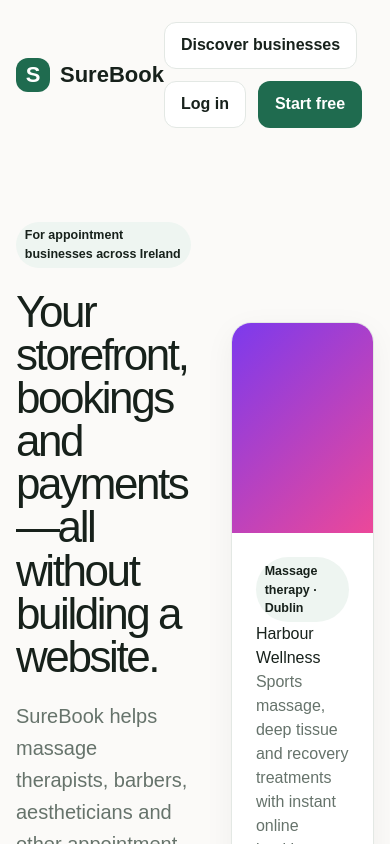
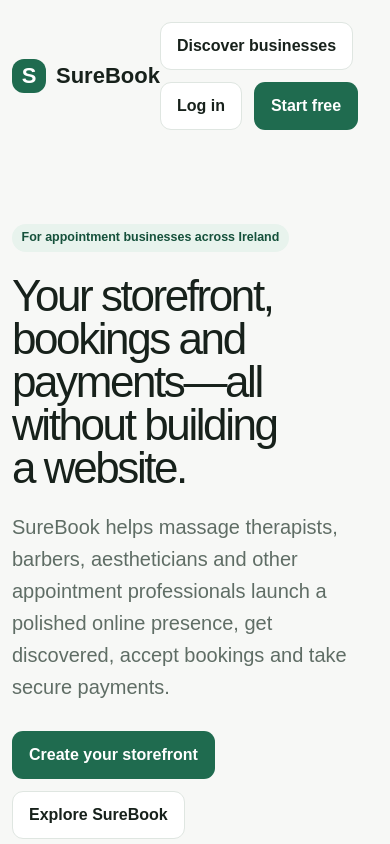
Before and after one commit to TooTechnical/SureBook, a Next.js app: page / in a window 390 px wide. Shown: the top 844 px of the page. Built offline with nearby package versions, Linux system fonts and the light colour scheme.

Commit message:
feat(ui): polish responsive product experience (#10)

```diff
--- a/src/app/(auth)/login/page.tsx
+++ b/src/app/(auth)/login/page.tsx
@@ -1,4 +1,4 @@
 import Link from "next/link";
 import { Logo } from "@/components/Logo";
 import { loginAction } from "@/actions/auth";
-export default async function Login({searchParams}:{searchParams:Promise<{error?:string}>}){const q=await searchParams;return <main className="container" style={{padding:"42px 0"}}><Logo/><div className="card" style={{maxWidth:480,margin:"70px auto",padding:28}}><h1>Welcome back</h1><p style={{color:"var(--muted)"}}>Run today’s diary and protect every booking.</p>{q.error&&<p style={{color:"#a11"}}>The email or password was incorrect.</p>}<form action={loginAction} style={{display:"grid",gap:16}}><label><span className="label">Email</span><input className="input" name="email" type="email" required/></label><label><span className="label">Password</span><input className="input" name="password" type="password" required/></label><button className="btn btn-primary">Log in</button></form><p>New to SureBook? <Link href="/signup"><strong>Create an account</strong></Link></p></div></main>}
+export default async function Login({searchParams}:{searchParams:Promise<{error?:string}>}){const q=await searchParams;return <main className="container" style={{padding:"32px 0"}}><Logo/><div className="card" style={{maxWidth:480,margin:"clamp(34px,8vw,70px) auto",padding:"clamp(22px,5vw,32px)"}}><h1>Welcome back</h1><p style={{color:"var(--muted)"}}>Run today’s diary and protect every booking.</p>{q.error&&<p className="alert" role="alert">The email or password was incorrect.</p>}<form action={loginAction} style={{display:"grid",gap:16}}><label><span className="label">Email</span><input className="input" name="email" type="email" autoComplete="email" required/></label><label><span className="label">Password</span><input className="input" name="password" type="password" autoComplete="current-password" required/></label><button className="btn btn-primary">Log in</button></form><p>New to SureBook? <Link href="/signup"><strong>Create an account</strong></Link></p></div></main>}
--- a/src/app/(auth)/signup/page.tsx
+++ b/src/app/(auth)/signup/page.tsx
@@ -1,4 +1,4 @@
 import Link from "next/link";
 import { Logo } from "@/components/Logo";
 import { signupAction } from "@/actions/auth";
-export default async function Signup({searchParams}:{searchParams:Promise<{error?:string}>}){const q=await searchParams;return <main className="container" style={{padding:"42px 0"}}><Logo/><div className="card" style={{maxWidth:520,margin:"50px auto",padding:28}}><h1>Create your salon workspace</h1><p style={{color:"var(--muted)"}}>You can configure staff, services and deposits after signup.</p>{q.error&&<p style={{color:"#a11"}}>An account with that email already exists.</p>}<form action={signupAction} style={{display:"grid",gap:16}}><label><span className="label">Salon name</span><input className="input" name="name" required/></label><label><span className="label">Business phone</span><input className="input" name="phone" required/></label><label><span className="label">Email</span><input className="input" name="email" type="email" required/></label><label><span className="label">Password</span><input className="input" name="password" type="password" minLength={8} required/></label><button className="btn btn-primary">Create workspace</button></form><p>Already registered? <Link href="/login"><strong>Log in</strong></Link></p></div></main>}
+export default async function Signup({searchParams}:{searchParams:Promise<{error?:string}>}){const q=await searchParams;return <main className="container" style={{padding:"32px 0"}}><Logo/><div className="card" style={{maxWidth:520,margin:"clamp(28px,6vw,50px) auto",padding:"clamp(22px,5vw,32px)"}}><h1>Create your salon workspace</h1><p style={{color:"var(--muted)"}}>You can configure staff, services and deposits after signup.</p>{q.error&&<p className="alert" role="alert">An account with that email already exists.</p>}<form action={signupAction} style={{display:"grid",gap:16}}><label><span className="label">Salon name</span><input className="input" name="name" autoComplete="organization" required/></label><label><span className="label">Business phone</span><input className="input" name="phone" type="tel" autoComplete="tel" required/></label><label><span className="label">Email</span><input className="input" name="email" type="email" autoComplete="email" required/></label><label><span className="label">Password</span><input className="input" name="password" type="password" autoComplete="new-password" minLength={8} aria-describedby="password-help" required/><small id="password-help" style={{color:"var(--muted)"}}>Use at least 8 characters.</small></label><button className="btn btn-primary">Create workspace</button></form><p>Already registered? <Link href="/login"><strong>Log in</strong></Link></p></div></main>}
--- a/src/app/dashboard/layout.tsx
+++ b/src/app/dashboard/layout.tsx
@@ -1,3 +1,3 @@
 import { DashboardNav } from "@/components/DashboardNav";
 import { requireSession } from "@/lib/session";
-export default async function DashboardLayout({children}:{children:React.ReactNode}){await requireSession();return <div style={{display:"grid",gridTemplateColumns:"240px minmax(0,1fr)",minHeight:"100vh"}}><DashboardNav/><main style={{padding:"32px",minWidth:0}}>{children}</main></div>}
+export default async function DashboardLayout({children}:{children:React.ReactNode}){await requireSession();return <div className="dashboard-shell"><DashboardNav/><main className="dashboard-main" id="main-content">{children}</main></div>}
--- a/src/app/discover/page.tsx
+++ b/src/app/discover/page.tsx
@@ -33,7 +33,7 @@
       <div className="container" style={{ padding: "42px 0 80px" }}>
         <div style={{ maxWidth: 780, marginBottom: 30 }}><span className="badge">SureBook discovery</span><h1 style={{ fontSize: "clamp(42px,7vw,72px)", letterSpacing: "-.05em", lineHeight: 1.02 }}>Find trusted local services and book instantly.</h1><p style={{ fontSize: 19, color: "var(--muted)" }}>Explore verified appointment businesses across Ireland. Compare services, prices, photos and customer reviews before booking securely.</p></div>
 
-        <form className="card" style={{ padding: 18, display: "grid", gridTemplateColumns: "2fr 1fr 1fr auto", gap: 12, marginBottom: 30 }}>
+        <form className="card filter-grid" style={{ padding: 18, marginBottom: 30 }} role="search">
           <label><span className="label">What do you need?</span><input className="input" name="q" defaultValue={params.q || ""} placeholder="Sports massage, fade, facial..." /></label>
           <label><span className="label">Category</span><select className="input" name="category" defaultValue={category}>{categories.map((item) => <option key={item}>{item}</option>)}</select></label>
           <label><span className="label">County or city</span><input className="input" name="county" defaultValue={params.county || ""} placeholder="Dublin" /></label>
@@ -42,7 +42,7 @@
 
         <div style={{ display: "flex", justifyContent: "space-between", alignItems: "center", marginBottom: 18 }}><h2 style={{ margin: 0 }}>{filtered.length} business{filtered.length === 1 ? "" : "es"} found</h2>{(query || county || category !== "All") && <a href="/discover">Clear filters</a>}</div>
 
-        {filtered.length === 0 ? <section className="card" style={{ padding: 40, textAlign: "center" }}><h2>No matching storefronts yet</h2><p>Try a broader service, category or location.</p></section> : <div style={{ display: "grid", gridTemplateColumns: "repeat(auto-fit,minmax(300px,1fr))", gap: 20 }}>{filtered.map((business) => {
+        {filtered.length === 0 ? <section className="card empty-state"><h2>No matching storefronts yet</h2><p>Try a broader service, category or location.</p><a className="btn btn-secondary" href="/discover">Clear all filters</a></section> : <div style={{ display: "grid", gridTemplateColumns: "repeat(auto-fit,minmax(min(300px,100%),1fr))", gap: 20 }}>{filtered.map((business) => {
           const approved = business.reviews.filter((review) => review.approved);
           const rating = approved.length ? approved.reduce((sum, review) => sum + review.rating, 0) / approved.length : null;
           const activeServices = business.services.filter((service) => service.active);
--- a/src/app/globals.css
+++ b/src/app/globals.css
@@ -1,21 +1,73 @@
 @import "tailwindcss";
 
-:root { --background:#fbfaf8; --foreground:#17211b; --card:#ffffff; --muted:#66736b; --accent:#1f6b4f; --accent-strong:#15513b; --line:#e3e8e4; }
+:root { --background:#f7f8f6; --foreground:#17211b; --card:#ffffff; --muted:#5f6d65; --accent:#1f6b4f; --accent-strong:#15513b; --accent-soft:#e8f3ed; --danger:#a72b2b; --danger-soft:#fff0f0; --line:#dfe6e1; --focus:#86c7ad; --shadow:0 10px 32px rgba(20,40,30,.07); }
 * { box-sizing: border-box; }
-body { margin:0; background:var(--background); color:var(--foreground); font-family:Arial, Helvetica, sans-serif; }
+html { color-scheme:light; scroll-behavior:smooth; }
+body { margin:0; min-width:320px; overflow-x:hidden; background:var(--background); color:var(--foreground); font-family:Arial, Helvetica, sans-serif; line-height:1.5; -webkit-font-smoothing:antialiased; }
 a { color:inherit; text-decoration:none; }
 button,input,select,textarea { font:inherit; }
+button:focus-visible,a:focus-visible,input:focus-visible,select:focus-visible,textarea:focus-visible { outline:3px solid var(--focus); outline-offset:2px; }
+img { max-width:100%; }
+h1,h2,h3 { text-wrap:balance; }
+p { text-wrap:pretty; }
 .container { width:min(1180px, calc(100% - 32px)); margin-inline:auto; }
-.card { background:var(--card); border:1px solid var(--line); border-radius:20px; box-shadow:0 8px 30px rgba(20,40,30,.05); }
-.btn { display:inline-flex; align-items:center; justify-content:center; gap:.5rem; min-height:42px; padding:.65rem 1rem; border-radius:12px; border:1px solid transparent; cursor:pointer; font-weight:700; }
+.card { background:var(--card); border:1px solid var(--line); border-radius:18px; box-shadow:var(--shadow); }
+.btn { display:inline-flex; align-items:center; justify-content:center; gap:.5rem; min-height:44px; padding:.68rem 1rem; border-radius:11px; border:1px solid transparent; cursor:pointer; font-weight:700; transition:background-color .15s ease,border-color .15s ease,transform .15s ease; }
+.btn:active { transform:translateY(1px); }
+.btn:disabled { cursor:not-allowed; opacity:.55; }
 .btn-primary { background:var(--accent); color:white; }
 .btn-primary:hover { background:var(--accent-strong); }
-.btn-secondary { background:white; border-color:var(--line); }
-.input { width:100%; min-height:44px; border:1px solid #cfd8d2; border-radius:12px; padding:.7rem .8rem; background:white; }
+.btn-secondary { background:white; border-color:var(--line); color:var(--foreground); }
+.btn-secondary:hover { background:#f3f6f4; border-color:#c8d3cc; }
+.btn-danger { background:var(--danger); color:white; }
+.input { width:100%; min-height:46px; border:1px solid #c7d1ca; border-radius:11px; padding:.72rem .82rem; background:white; color:var(--foreground); }
+.input:hover { border-color:#aebdb3; }
+.input::placeholder { color:#829087; }
 .label { display:block; font-size:.86rem; font-weight:700; margin-bottom:.35rem; }
 .grid-auto { display:grid; grid-template-columns:repeat(auto-fit,minmax(220px,1fr)); gap:1rem; }
-.table-wrap { overflow:auto; }
+.table-wrap { overflow:auto; max-width:100%; border-radius:12px; }
 table { width:100%; border-collapse:collapse; }
 th,td { text-align:left; padding:.9rem; border-bottom:1px solid var(--line); white-space:nowrap; }
 th { font-size:.78rem; color:var(--muted); text-transform:uppercase; letter-spacing:.06em; }
-.badge { display:inline-flex; padding:.28rem .55rem; border-radius:999px; background:#eef5f1; font-size:.78rem; font-weight:700; }
+.badge { display:inline-flex; align-items:center; padding:.3rem .6rem; border-radius:999px; background:var(--accent-soft); color:var(--accent-strong); font-size:.78rem; font-weight:700; }
+.page-header { display:flex; justify-content:space-between; align-items:flex-end; gap:16px; margin-bottom:24px; }
+.page-header h1 { margin:0 0 5px; font-size:clamp(2rem,4vw,2.6rem); letter-spacing:-.035em; }
+.page-header p { margin:0; color:var(--muted); }
+.dashboard-shell { display:grid; grid-template-columns:248px minmax(0,1fr); min-height:100vh; }
+.dashboard-main { min-width:0; padding:32px; }
+.dashboard-nav { position:sticky; top:0; height:100vh; padding:22px; border-right:1px solid var(--line); background:white; overflow-y:auto; }
+.dashboard-nav-links { display:grid; gap:5px; margin-top:32px; }
+.dashboard-nav-link { justify-content:flex-start; border-color:transparent; box-shadow:none; }
+.mobile-only { display:none; }
+.responsive-split { display:grid; grid-template-columns:1.1fr .9fr; gap:40px; align-items:center; }
+.filter-grid { display:grid; grid-template-columns:2fr 1fr 1fr auto; gap:12px; }
+.empty-state { padding:48px 24px; text-align:center; color:var(--muted); }
+.empty-state h2 { margin-top:0; color:var(--foreground); }
+.alert { border:1px solid #edb9b9; border-radius:11px; padding:12px 14px; background:var(--danger-soft); color:#7f2020; }
+.skeleton { position:relative; overflow:hidden; min-height:80px; background:#e8ede9; border-radius:14px; }
+.skeleton::after { content:""; position:absolute; inset:0; transform:translateX(-100%); background:linear-gradient(90deg,transparent,rgba(255,255,255,.65),transparent); animation:skeleton 1.4s infinite; }
+@keyframes skeleton { to { transform:translateX(100%); } }
+
+@media (prefers-reduced-motion:reduce) { html { scroll-behavior:auto; } *,*::before,*::after { animation-duration:.01ms!important; animation-iteration-count:1!important; transition-duration:.01ms!important; } }
+@media (max-width:900px) {
+  .dashboard-shell { display:block; padding-bottom:76px; }
+  .dashboard-main { padding:24px 20px; }
+  .dashboard-nav { position:fixed; z-index:50; top:auto; right:0; bottom:0; left:0; width:auto; height:auto; min-height:0; padding:8px max(10px,env(safe-area-inset-right)) calc(8px + env(safe-area-inset-bottom)) max(10px,env(safe-area-inset-left)); border-top:1px solid var(--line); border-right:0; overflow-x:auto; }
+  .dashboard-nav>a,.dashboard-nav>form { display:none; }
+  .dashboard-nav-links { display:flex; gap:5px; margin:0; min-width:max-content; }
+  .dashboard-nav-link { min-width:68px; padding:7px 8px; flex-direction:column; gap:2px; font-size:.69rem; }
+  .dashboard-nav-link:nth-child(n+7) { display:none; }
+  .responsive-split { grid-template-columns:1fr; gap:28px; }
+  .filter-grid { grid-template-columns:1fr 1fr; }
+}
+@media (max-width:600px) {
+  .container { width:min(100% - 24px,1180px); }
+  .dashboard-main { padding:20px 14px; }
+  .page-header { align-items:stretch; flex-direction:column; }
+  .grid-auto { grid-template-columns:1fr; }
+  .filter-grid { grid-template-columns:1fr; }
+  .filter-grid .btn { width:100%; }
+  .card { border-radius:15px; }
+  th,td { padding:.75rem; }
+  .btn { min-height:46px; }
+}
--- a/src/app/page.tsx
+++ b/src/app/page.tsx
@@ -14,7 +14,7 @@
 export default function Home() {
   return <main>
     <header className="container" style={{ display: "flex", justifyContent: "space-between", alignItems: "center", padding: "22px 0" }}><Logo /><nav style={{ display: "flex", gap: 12, flexWrap: "wrap" }}><Link className="btn btn-secondary" href="/discover">Discover businesses</Link><Link className="btn btn-secondary" href="/login">Log in</Link><Link className="btn btn-primary" href="/signup">Start free</Link></nav></header>
-    <section className="container" style={{ padding: "72px 0 54px", display: "grid", gridTemplateColumns: "1.1fr .9fr", gap: 40, alignItems: "center" }}>
+    <section className="container responsive-split" style={{ padding: "72px 0 54px" }}>
       <div><span className="badge">For appointment businesses across Ireland</span><h1 style={{ fontSize: "clamp(44px,7vw,78px)", lineHeight: .98, letterSpacing: "-.055em", margin: "22px 0" }}>Your storefront, bookings and payments—all without building a website.</h1><p style={{ fontSize: 20, lineHeight: 1.6, color: "var(--muted)", maxWidth: 720 }}>SureBook helps massage therapists, barbers, aestheticians and other appointment professionals launch a polished online presence, get discovered, accept bookings and take secure payments.</p><div style={{ display: "flex", gap: 12, marginTop: 28, flexWrap: "wrap" }}><Link href="/signup" className="btn btn-primary">Create your storefront</Link><Link href="/discover" className="btn btn-secondary">Explore SureBook</Link></div></div>
       <div className="card" style={{ overflow: "hidden" }}><div style={{ height: 210, background: "linear-gradient(135deg,#7c3aed,#ec4899)" }} /><div style={{ padding: 24 }}><span className="badge">Massage therapy · Dublin</span><h2>Harbour Wellness</h2><p style={{ color: "var(--muted)" }}>Sports massage, deep tissue and recovery treatments with instant online booking.</p><div style={{ display: "flex", gap: 10, flexWrap: "wrap" }}><span className="badge">★ 4.9 verified</span><span className="badge">From €55</span><span className="badge">Secure deposits</span></div><button className="btn btn-primary" style={{ marginTop: 18 }}>View and book</button></div></div>
     </section>
--- a/src/components/DashboardNav.tsx
+++ b/src/components/DashboardNav.tsx
@@ -18,5 +18,5 @@
 ] as const;
 
 export function DashboardNav() {
-  return <aside style={{ padding: 22, borderRight: "1px solid var(--line)", minHeight: "100vh", background: "white" }}><Logo /><nav style={{ display: "grid", gap: 7, marginTop: 35 }}>{items.map(([href, Icon, label]) => <Link key={href} href={href} className="btn btn-secondary" style={{ justifyContent: "flex-start", border: "none" }}><Icon size={18} />{label}</Link>)}</nav><form action={logoutAction} style={{ marginTop: 30 }}><button className="btn btn-secondary" style={{ width: "100%" }}>Log out</button></form></aside>;
+  return <aside className="dashboard-nav" aria-label="Business dashboard navigation"><Logo /><nav className="dashboard-nav-links">{items.map(([href, Icon, label]) => <Link key={href} href={href} className="btn btn-secondary dashboard-nav-link"><Icon size={18} aria-hidden="true" /><span>{label}</span></Link>)}</nav><form action={logoutAction} style={{ marginTop: 30 }}><button className="btn btn-secondary" style={{ width: "100%" }}>Log out</button></form></aside>;
 }
```
Also changed, not shown: src/app/dashboard/error.tsx (added, +14 -0 lines), src/app/dashboard/loading.tsx (added, +11 -0 lines), src/app/discover/loading.tsx (added, +11 -0 lines).
